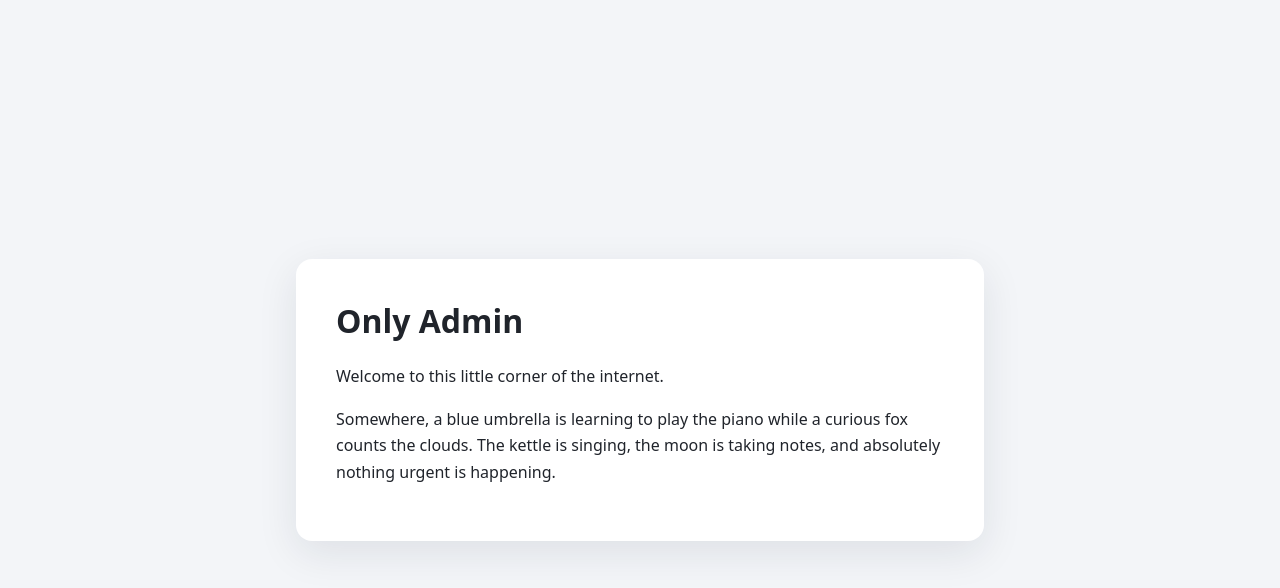
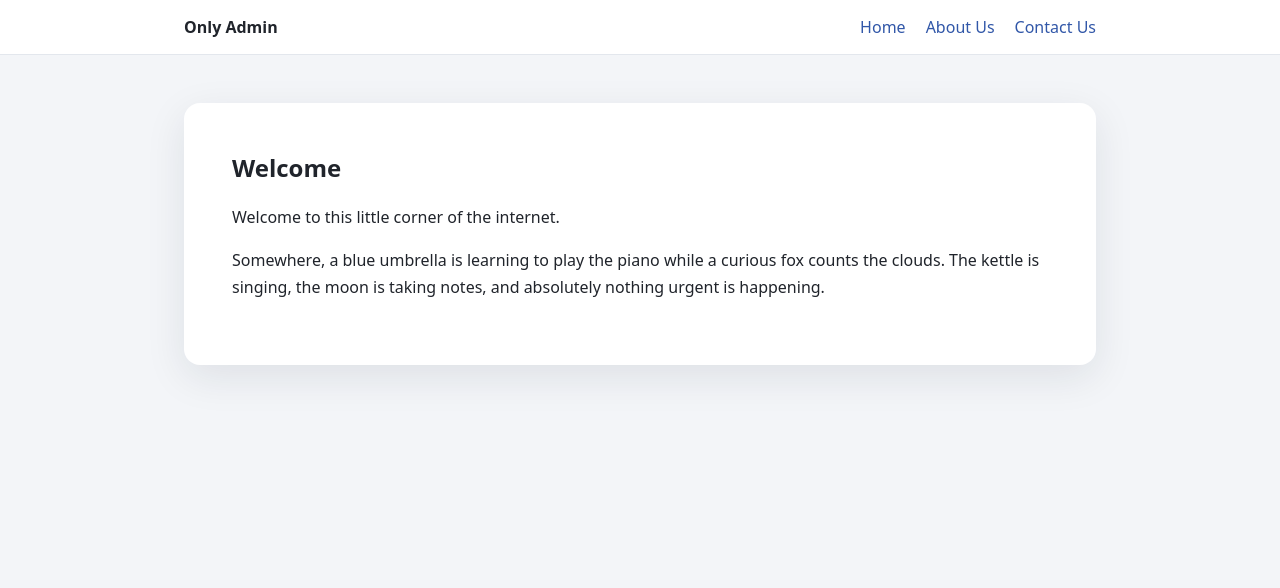
Before and after one commit to andoidam/onlyadmin, a plain HTML site: page index.html in a window 1280 px wide. Drawn offline with Linux system fonts and the light colour scheme.

Commit message:
Add Home, About Us, and Contact Us pages to Only Admin site

```diff
--- a/index.html
+++ b/index.html
@@ -3,20 +3,24 @@
 <head>
   <meta charset="utf-8">
   <meta name="viewport" content="width=device-width, initial-scale=1">
-  <title>Only Admin</title>
+  <title>Only Admin | Home</title>
   <style>
     :root { color-scheme: light; font-family: system-ui, sans-serif; }
-    body { margin: 0; min-height: 100vh; display: grid; place-items: center; background: #f3f5f8; color: #20242b; }
-    main { max-width: 38rem; margin: 2rem; padding: 2.5rem; border-radius: 1rem; background: white; box-shadow: 0 12px 40px #17203318; }
+    * { box-sizing: border-box; }
+    body { margin: 0; min-height: 100vh; background: #f3f5f8; color: #20242b; }
+    header { background: #fff; border-bottom: 1px solid #e3e7ed; }
+    nav { max-width: 960px; margin: auto; padding: 1rem 1.5rem; display: flex; flex-wrap: wrap; gap: 1.25rem; align-items: center; }
+    nav strong { margin-right: auto; }
+    a { color: #3157a8; text-decoration: none; }
+    a:hover { text-decoration: underline; }
+    main { max-width: 960px; margin: 3rem auto; padding: 0 1.5rem; }
+    .card { padding: clamp(1.5rem, 5vw, 3rem); border-radius: 1rem; background: white; box-shadow: 0 12px 40px #17203318; }
     h1 { margin-top: 0; }
-    p { line-height: 1.65; }
+    p { line-height: 1.7; }
   </style>
 </head>
 <body>
-  <main>
-    <h1>Only Admin</h1>
-    <p>Welcome to this little corner of the internet.</p>
-    <p>Somewhere, a blue umbrella is learning to play the piano while a curious fox counts the clouds. The kettle is singing, the moon is taking notes, and absolutely nothing urgent is happening.</p>
-  </main>
+  <header><nav aria-label="Main navigation"><strong>Only Admin</strong><a href="/onlyadmin/">Home</a><a href="/onlyadmin/about-us/">About Us</a><a href="/onlyadmin/contact-us/">Contact Us</a></nav></header>
+  <main><section class="card"><h1>Welcome</h1><p>Welcome to this little corner of the internet.</p><p>Somewhere, a blue umbrella is learning to play the piano while a curious fox counts the clouds. The kettle is singing, the moon is taking notes, and absolutely nothing urgent is happening.</p></section></main>
 </body>
 </html>
```
Also changed, not shown: about-us/index.html (added, +26 -0 lines), contact-us/index.html (added, +26 -0 lines), home/index.html (added, +26 -0 lines).
